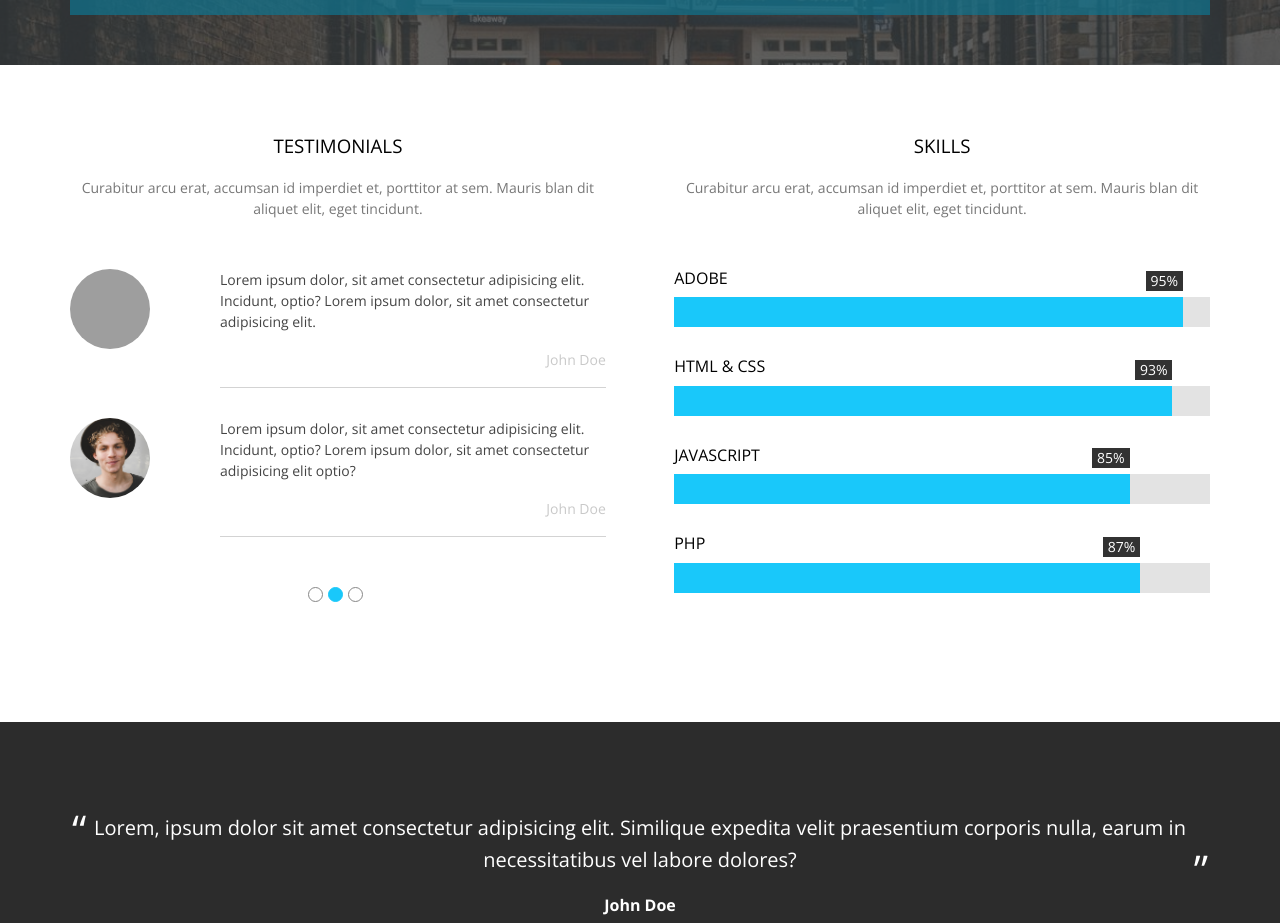
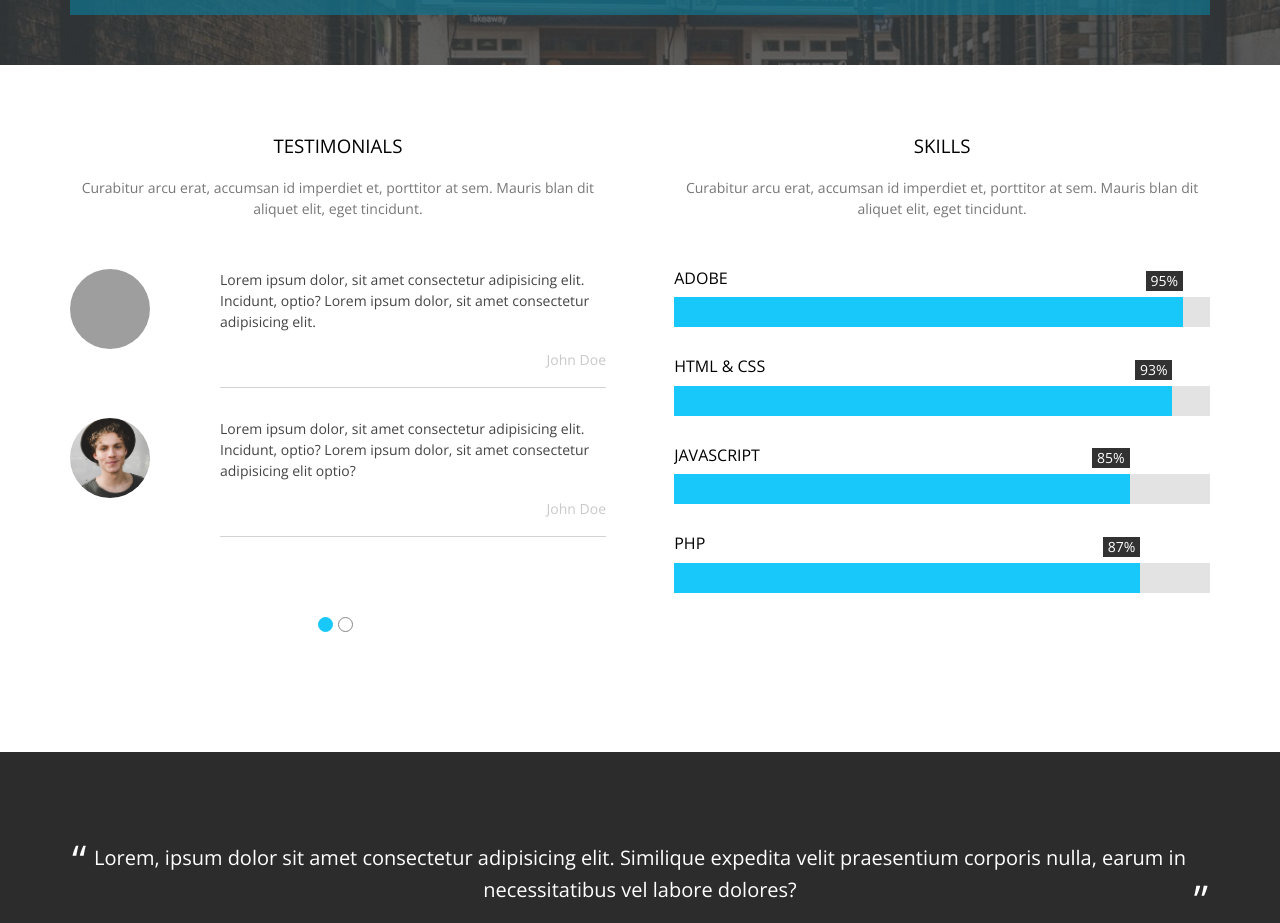
Before and after one commit to samia13/Kasper-PSD-template-conversion, a plain HTML site: page index.html in a window 1280 px wide. Shown: the part 4600-5523 px from the top of the page. Drawn offline with nearby package versions, Linux system fonts and the light colour scheme; grey boxes are pictures that could not be loaded.

Commit message:
Adding slick slider to Testimonials section

```diff
--- a/app.js
+++ b/app.js
@@ -12,6 +12,13 @@ $(document).ready(function () {
         },
       },
     ],
+  });
+
+  // testimonials section slider
+
+  $(".test-slick").slick({
+    arrows: false,
+    dots: true,
   });
 
   // gallery filter
--- a/css/style.css
+++ b/css/style.css
@@ -746,6 +746,7 @@ section.testimonials .container {
 
 section.testimonials .container > div {
   flex-basis: 47%;
+  overflow: hidden;
 }
 @media (max-width: 991px) {
   section.testimonials .container > div {
@@ -815,13 +816,13 @@ section.testimonials .test h6 {
   }
 }
 
-.testimonials .bullets {
+.testimonials ul.slick-dots {
   display: flex;
   justify-content: center;
   margin-top: 50px;
   margin-bottom: 50px;
 }
-.testimonials .bullets li {
+.testimonials ul.slick-dots li {
   color: white;
   width: 15px;
   height: 15px;
@@ -830,7 +831,10 @@ section.testimonials .test h6 {
   border-radius: 50%;
   cursor: pointer;
 }
-.testimonials .bullets li.active {
+.testimonials ul.slick-dots li button {
+  display: none;
+}
+.testimonials ul.slick-dots li.slick-active {
   background-color: var(--main-color);
   border-color: var(--main-color);
 }
--- a/index.html
+++ b/index.html
@@ -332,6 +332,7 @@
             Curabitur arcu erat, accumsan id imperdiet et, porttitor at sem.
             Mauris blan dit aliquet elit, eget tincidunt.
           </p>
+          <div class="test-slick">
             <div class="test-container">
               <div class="test">
                 <img src="images/user1.jpg" alt="" />
@@ -360,6 +361,36 @@
                 <li class="active"></li>
                 <li></li>
               </ul>
+            </div>
+            <div class="test-container">
+              <div class="test">
+                <img src="images/user1.jpg" alt="" />
+                <div>
+                  <p>
+                    Lorem ipsum dolor, sit amet consectetur adipisicing elit.
+                    Incidunt, optio? Lorem ipsum dolor, sit amet consectetur
+                    adipisicing elit.
+                  </p>
+                  <h6>John Doe</h6>
+                </div>
+              </div>
+              <div class="test">
+                <img src="images/user2.jpg" alt="" />
+                <div>
+                  <p>
+                    Lorem ipsum dolor, sit amet consectetur adipisicing elit.
+                    Incidunt, optio? Lorem ipsum dolor, sit amet consectetur
+                    adipisicing elit optio?
+                  </p>
+                  <h6>John Doe</h6>
+                </div>
+              </div>
+              <ul class="bullets">
+                <li></li>
+                <li class="active"></li>
+                <li></li>
+              </ul>
+            </div>
           </div>
         </div>
         <div class="skills">
```
Lines whose indentation alone changed are shown as unchanged.
